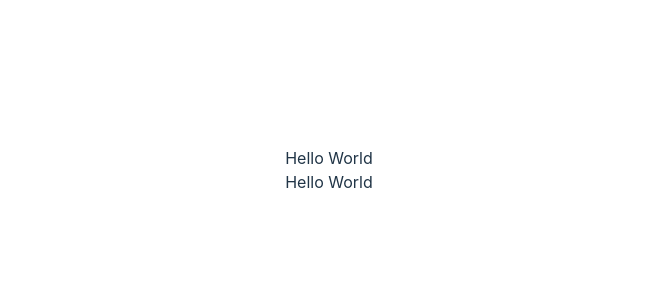
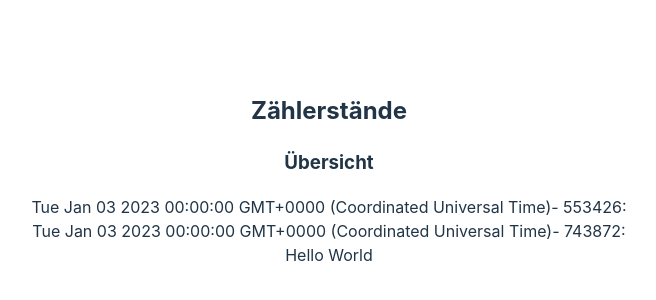
Before and after one commit to cubi4/TallyCounter, a Vue app in the folder tallycounter/: page / in a window 1280 px wide. Shown: the part 230-530 px from the top of the page, without its empty margins (311-967 px from the left). Built offline with nearby package versions, Linux system fonts and the light colour scheme.

Commit message:
added: MeterOverview basic List with dummyData

```diff
--- a/tallycounter/package.json
+++ b/tallycounter/package.json
@@ -15,8 +15,9 @@
     "vue": "^3.4.37"
   },
   "devDependencies": {
+    "@types/vue": "^2.0.0",
     "@vitejs/plugin-vue": "^5.1.2",
-    "typescript": "^5.5.3",
+    "typescript": "^5.6.2",
     "vite": "^5.4.1",
     "vue-tsc": "^2.0.29"
   }
--- a/tallycounter/src/components/MeterForm.vue
+++ b/tallycounter/src/components/MeterForm.vue
@@ -4,7 +4,11 @@
     </div>
 </template>
 
-<script setup>
+<script setup lang="ts">
+// import { Meter, MeterReading, MeterType } from '../types';
+
+
+
 </script>
 
 <style scoped>
--- a/tallycounter/src/components/MeterOverview.vue
+++ b/tallycounter/src/components/MeterOverview.vue
@@ -1,11 +1,33 @@
 <template>
-    <div>
-        Hello World
+    <div class="meter-overview">
+        <h2>Zählerstände</h2>
+        <h3>Übersicht</h3>
+        <div class="overview-list">
+            <div v-for="reading in readings" :key="reading.readerId" class="overview-item">
+                <span class="reading-date">{{ reading.date }}</span>
+                <span class="reading-value">- {{ reading.value }}: </span>
+            </div>
+        </div>
     </div>
 </template>
 
-<script setup>
+<script setup lang="ts">
+import { MeterReading } from "../types";
+
+// dummy data
+const readings: MeterReading[] = [
+  {
+    value: 553426.0,
+    readerId: '123',
+    date: new Date('2023-01-03'),
+  },
+  {
+    value: 743872.0,
+    readerId: '124',
+    date: new Date('2023-01-03'),
+  },
+];
+
 </script>
 
-<style scoped>
-</style>
+<style scoped></style>
```
Also changed, not shown: 2 other files (tests, documents, lock files or other folders).
